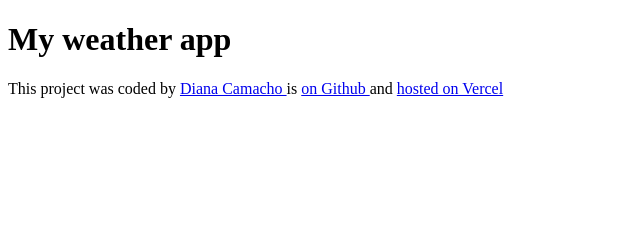
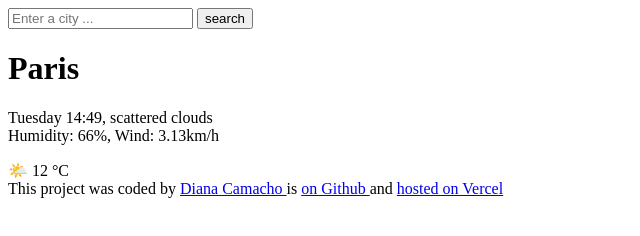
Before and after one commit to Hannahlab/weather-application, a plain HTML site: page index.html in a window 1280 px wide. Shown: the whole page, without its empty margins (0-640 px from the left). Drawn offline with Linux system fonts and the light colour scheme.

Commit message:
added HTML content

```diff
--- a/index.html
+++ b/index.html
@@ -6,7 +6,23 @@
   <title>Weather application</title>
 </head>
 <body>
-  <h1> My weather app</h1>
+  <header>
+    <form>
+      <input type="search" placeholder="Enter a city ..."  required />
+      <input type="submit"  value="search" />
+    </form>
+  </header>
+  <main>
+    <div>
+ <h1> Paris</h1>
+ <p>Tuesday 14:49, scattered clouds
+          <br />
+          Humidity: 66%, Wind: 3.13km/h</p>
+          </div>
+          <div>
+      🌤️ 12 °C </div>
+
+  </main>
   <footer>
    This project was  coded  by
     <a href="https://github.com/Hannahlab" target="_blank">
```
